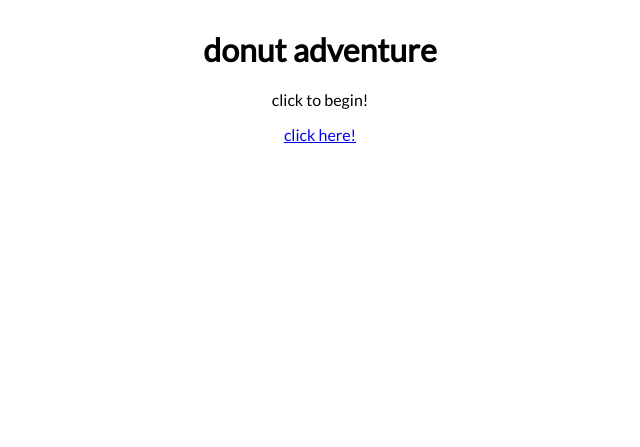
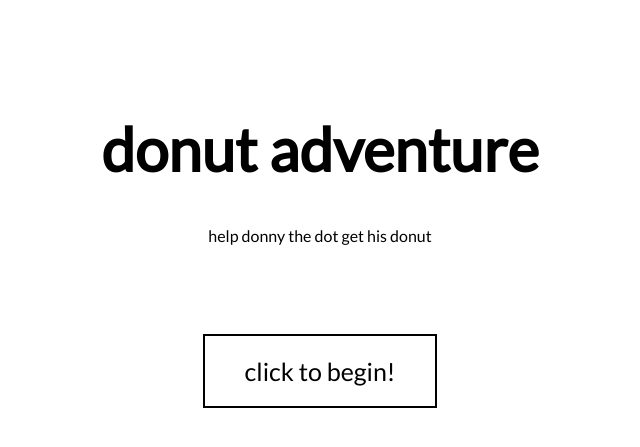
Before and after one commit to kushaltirumala/flask_music_player, a Flask app: page / in a window 1280 px wide. Shown: the top 447 px of the page, without its empty margins (320-960 px from the left). Run offline with Flask 2, Linux system fonts and the light colour scheme.

Commit message:
game finished

```diff
--- a/static/main.css
+++ /dev/null
@@ -1,13 +0,0 @@
-html, body {
-	font-family: 'Lato', sans-serif;
-}
-
-#intro {
-}
-
-.sec {
-	background-color: white;
-	text-align: center;
-	margin: 30px;
-	font-weight: 300;
-}
--- a/templates/index.html
+++ b/templates/index.html
@@ -5,18 +5,60 @@
 
     <script src="https://ajax.googleapis.com/ajax/libs/jquery/1.12.4/jquery.min.js"></script>
 
-	<link href="../static/main.css" rel="stylesheet">
 </head>
 <html>
 	<body>
 		<div class="sec" id="intro">
-    		<h1>donut adventure</h1>
-    		<p>click to begin!</p>
-    		<a id="begin" href="/start_game">click here!</a>
+    		<h1 id="title">donut adventure</h1>
+    		<p>help donny the dot get his donut</p>
+
+    	</div>
+    	<div class="sec">
+    		<a id="begin" class="element" href="/start_game">click to begin!</a>
     	</div>
 	</body>
 	<script>
 		var background_audio = new Audio('static/music/adventure_awaits.mp3');
 		background_audio.play();
 	</script>
+
+	<style>
+	html, body {
+	font-family: 'Lato', sans-serif;
+	}
+
+
+
+	.sec {
+		background-color: white;
+		text-align: center;
+		padding:10px;
+		font-weight: 300;
+	}
+
+
+	#intro {
+		margin:5%;
+	}
+
+	#title {
+		font-size: 60px;
+	}
+
+	#begin {
+	  line-height: 55px;
+	  color: black;
+	  text-decoration: none;
+	  padding:20px 40px 20px 40px;
+	  margin:0px;
+	  border: black solid 2px;
+	  font-size:25px;
+	}
+
+	#begin:hover {
+	  background-color: black;
+	  color:white;
+	}
+
+	</style>
 </html>
```
Also changed, not shown: templates/main_game.html (+23 -4 lines), 1 other file.
